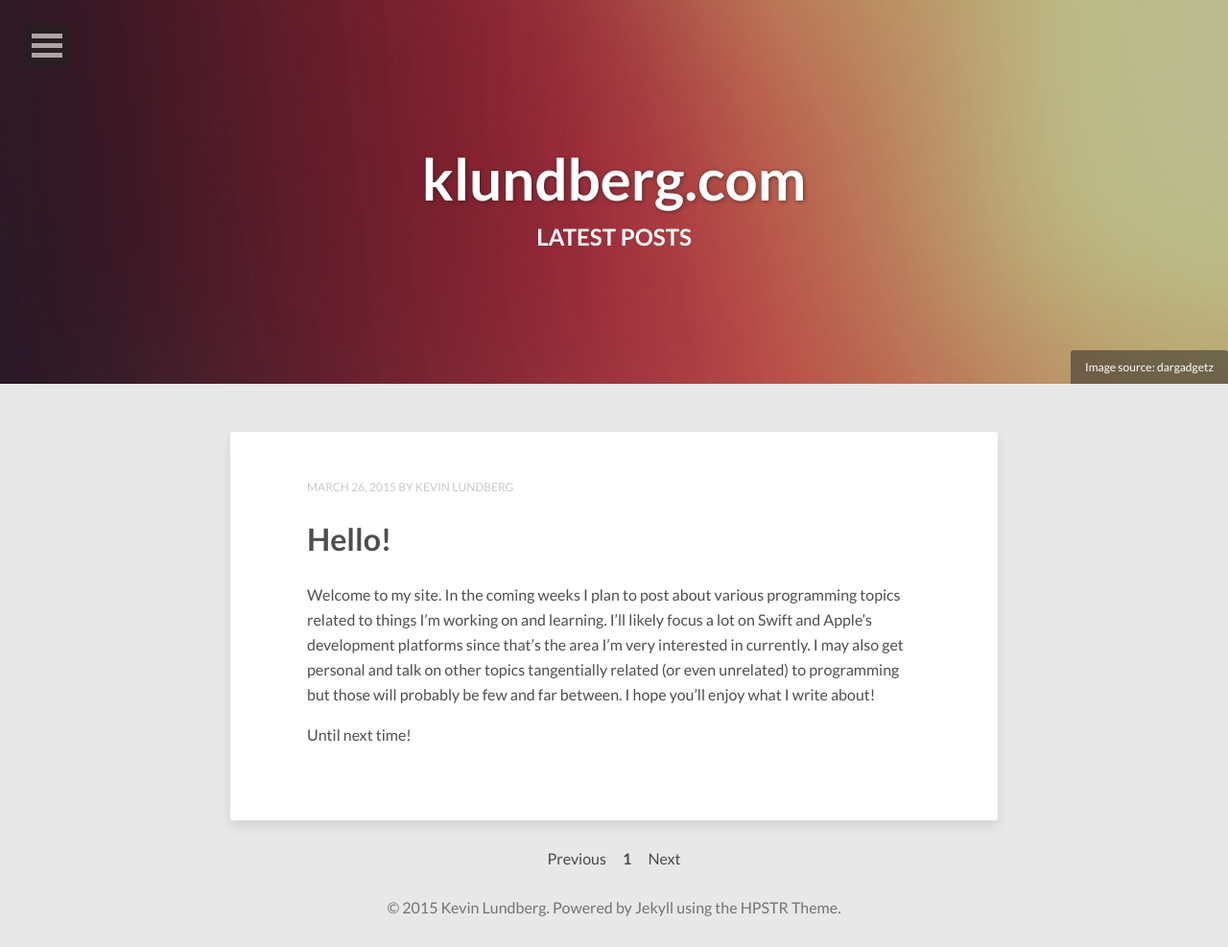
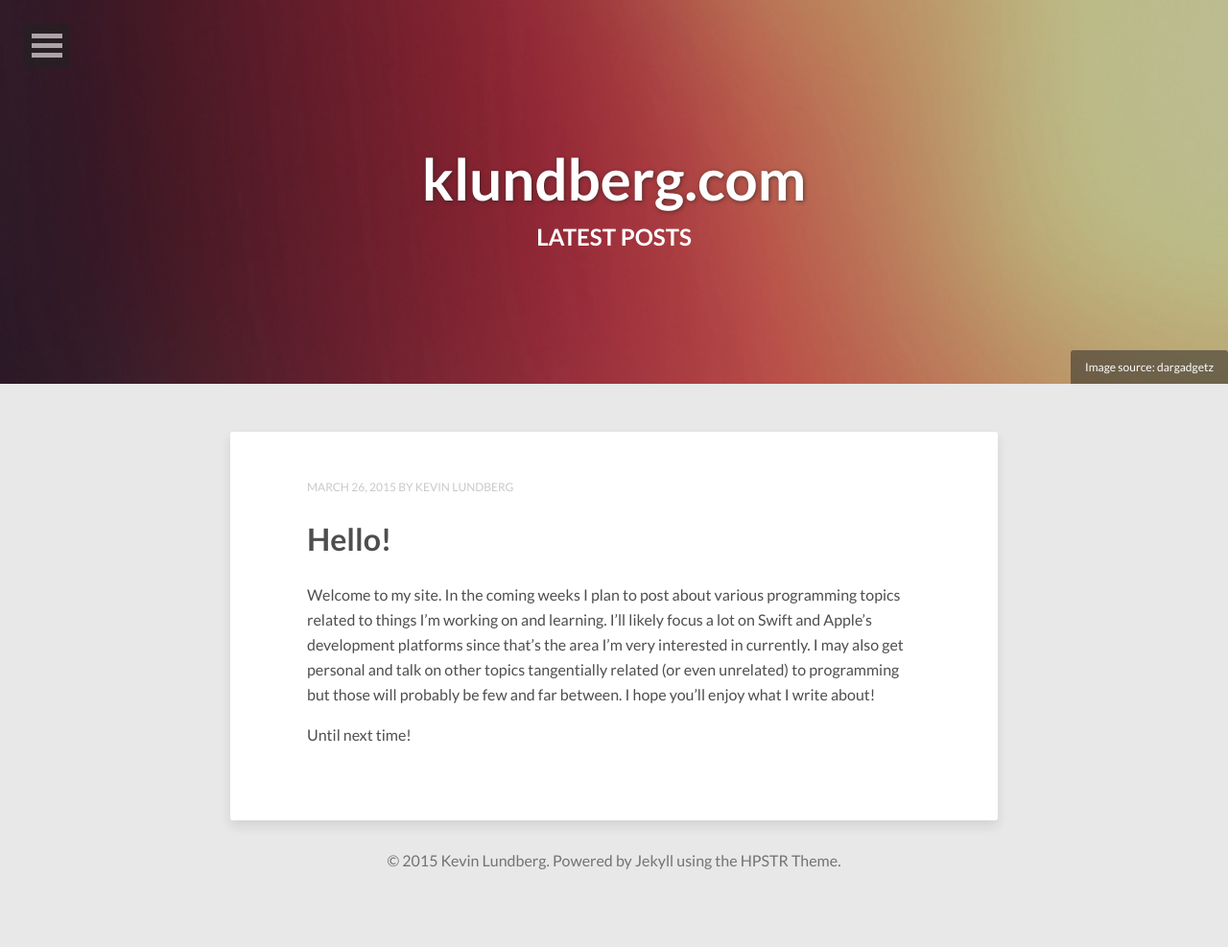
Before and after one commit to klundberg/klundberg.github.io, a Jekyll site: the page built from index.html, in a window 1280 px wide. Shown: the whole page at 96% size. Built offline with Jekyll 4.4.1, drawn with Linux system fonts in a browser that asks for light colours; nearby versions of some CDN libraries; the list of posts is cut into pages by our own code; after the commit the page ends 938 px from its top, so only the background shows below that.

Commit message:
remove paginator if not needed

```diff
--- a/index.html
+++ b/index.html
@@ -46,9 +46,8 @@ image:
     {% else %}
       <a href="/page{{ paginator.previous_page }}" class="btn">Previous</a>
     {% endif %}
-  {% else %}
-    Previous
   {% endif %}
+  {% if paginator.previous_page and paginator.next_page %}
   <ul class="inline-list">
     <li>
       {% if paginator.page == 1 %}
@@ -67,9 +66,8 @@ image:
       </li>
     {% endfor %}
   </ul>
+  {% endif %}
   {% if paginator.next_page %}
     <a href="/page{{ paginator.next_page }}" class="btn">Next</a>
-  {% else %}
-    Next
   {% endif %}
 </div><!-- /.pagination -->
```
